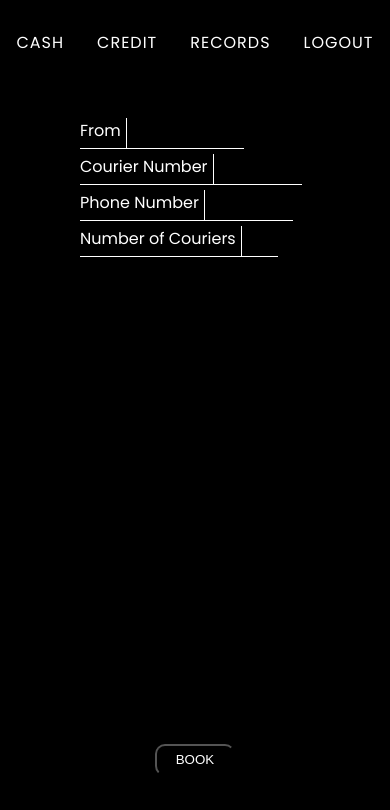
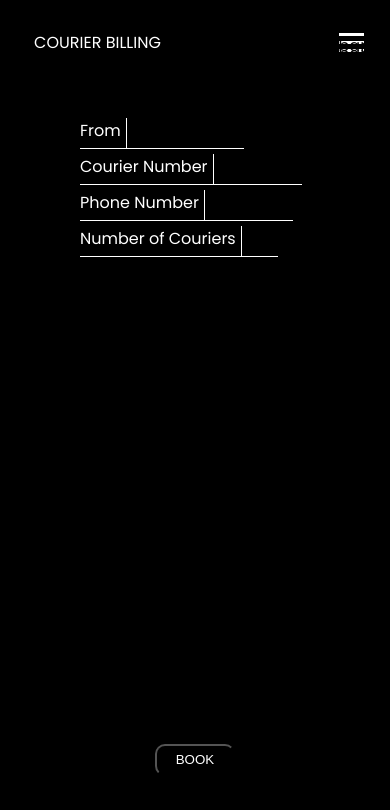
Before and after one commit to HLrahul/Cbill-frontend, a React (Vite) app: page /dashboard in a window 390 px wide. Shown: the top 810 px of the page. Built offline with nearby package versions, Linux system fonts and the light colour scheme.

Commit message:
hamburger

```diff
--- a/src/api/axios.js
+++ b/src/api/axios.js
@@ -1,5 +1,6 @@
 import axios from "axios";
 
 export default axios.create({
-  baseURL: "https://cbilling-api.azurewebsites.net/api/",
+  baseURL: "http://127.0.01:8000/api/",
+  // baseURL: "https://cbilling-api.azurewebsites.net/api/",
 });
--- a/src/components/Popup.jsx
+++ b/src/components/Popup.jsx
@@ -64,7 +64,7 @@ const Pop = styled.div`
   }
 
   background: rgba(0, 0, 0, 0.25);
-  box-shadow: 10px 8px 32px 0 rgba(250, 250, 253, 0.37);
+  /* box-shadow: 10px 8px 32px 0 rgba(250, 250, 253, 0.37); */
   backdrop-filter: blur(10px);
   -webkit-backdrop-filter: blur(10px);
   border-radius: 10px;
--- a/src/components/Tabs.jsx
+++ b/src/components/Tabs.jsx
@@ -5,18 +5,34 @@ import Popup from "./Popup";
 
 function Tabs() {
   const [trigger, setTrigger] = useState(false);
+  const [active, setActive] = useState(false);
+
+  function toggleActive() {
+    setActive((prevActive) => !prevActive);
+  }
+  function activeToggle() {
+    setActive((prevActive) => prevActive);
+  }
 
   return (
     <TabsWrapper>
       <TabLinks>
-        <Ullist>
-          <StyledTabLinks>CASH</StyledTabLinks>
-          <StyledTabLinks>CREDIT</StyledTabLinks>
-          <StyledTabLinks>RECORDS</StyledTabLinks>
+        <Header>
+          <P>COURIER BILLING</P>
+        </Header>
+        <Ullist className={active ? "active" : ""} onClick={toggleActive}>
+          <StyledTabLinks onClick={activeToggle}>CASH</StyledTabLinks>
+          <StyledTabLinks onClick={activeToggle}>CREDIT</StyledTabLinks>
+          <StyledTabLinks onClick={activeToggle}>RECORDS</StyledTabLinks>
           <StyledTabLinks onClick={(e) => setTrigger(true)}>
             LOGOUT
           </StyledTabLinks>
         </Ullist>
+        <Div className={active ? "active" : ""} onClick={toggleActive}>
+          <Span className="bar">bar</Span>
+          <Span className="bar">bar</Span>
+          <Span className="bar">bar</Span>
+        </Div>
       </TabLinks>
 
       <Popup trigger={trigger} setTrigger={setTrigger} />
@@ -35,15 +51,53 @@ const TabsWrapper = styled.section`
 const TabLinks = styled.div`
   height: 10vh;
   width: 100%;
+  padding: 24px 0px;
   background: black;
+  display: flex;
+  align-items: center;
+  justify-content: space-between;
+`;
+
+const Header = styled.div`
+  height: inherit;
+  width: 50%;
+  display: flex;
+  align-items: center;
+  justify-content: center;
+  position: relative;
+`;
+
+const P = styled.p`
+  font-weight: bolder;
+  text-transform: uppercase;
+  font-size: 1rem;
+  color: white;
 `;
 
 const Ullist = styled.ul`
   height: 10vh;
-  width: 100%;
+  width: 80%;
   display: flex;
   align-items: center;
-  justify-content: space-around;
+  justify-content: center;
+  gap: 75px;
+
+  @media (max-width: 768px) {
+    position: fixed;
+    left: -100%;
+    top: 10vh;
+    height: 25vh;
+    gap: 10px;
+    flex-direction: column;
+    background-color: #000000;
+    width: 100%;
+    text-align: center;
+    transition: 0.5s;
+
+    &.active {
+      left: 0;
+    }
+  }
 `;
 
 const StyledTabLinks = styled.li`
@@ -59,3 +113,38 @@ const StyledTabLinks = styled.li`
     color: #11b2b8;
   }
 `;
+
+const Div = styled.div`
+  width: 20%;
+  margin-left: auto;
+  display: none;
+  cursor: pointer;
+
+  @media (max-width: 768px) {
+    display: block;
+
+    &.active .bar:nth-child(2) {
+      opacity: 0;
+    }
+    &.active .bar:nth-child(1) {
+      transform: translateY(8px) rotate(45deg);
+    }
+    &.active .bar:nth-child(3) {
+      transform: translateY(-8px) rotate(-45deg);
+    }
+  }
+`;
+
+const Span = styled.span`
+  display: block;
+  width: 25px;
+  height: 3px;
+  margin: 5px auto;
+
+  -webkit-transition: all 0.3s ease-in-out;
+  transition: all 0.3s ease-in-out;
+  background-color: white;
+
+  @media (max-width: 768px) {
+  }
+`;
```
